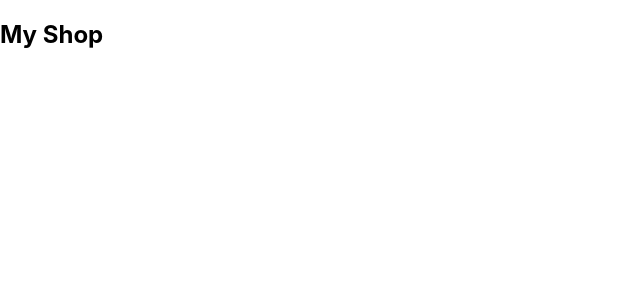
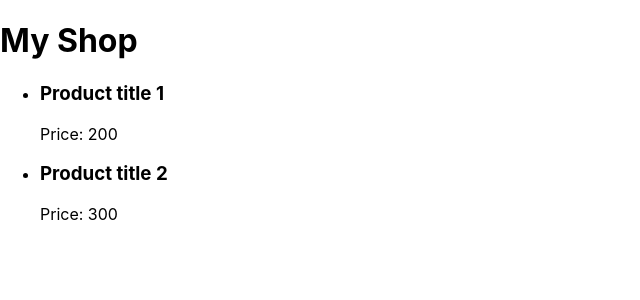
Before and after one commit to tauseef89/react-shop, a React (Create React App) app: page / in a window 1280 px wide. Shown: the top 300 px of the page, without its empty margins (0-640 px from the left). Built offline with nearby package versions, Linux system fonts and the light colour scheme.

Commit message:
part 2 components

```diff
--- a/src/App.js
+++ b/src/App.js
@@ -1,9 +1,12 @@
 import React from "react";
+import ProductList from "./components/ProductList";
+import Header from "./components/Header";
 
 function App() {
   return (
     <div className="App">
-      <h2>My Shop</h2>
+      <Header />
+      <ProductList />
     </div>
   );
 }
--- /dev/null
+++ b/src/components/Header.js
@@ -0,0 +1,11 @@
+import React from "react";
+
+const Header = () => {
+  return (
+    <header>
+      <h1>My Shop</h1>
+    </header>
+  );
+};
+
+export default Header;
--- /dev/null
+++ b/src/components/ProductList.js
@@ -0,0 +1,18 @@
+import React from "react";
+
+const ProductList = () => {
+  return (
+    <ul className="product-list">
+      <li>
+        <h3>Product title 1</h3>
+        <p>Price: 200</p>
+      </li>
+      <li>
+        <h3>Product title 2</h3>
+        <p>Price: 300</p>
+      </li>
+    </ul>
+  );
+};
+
+export default ProductList;
```
